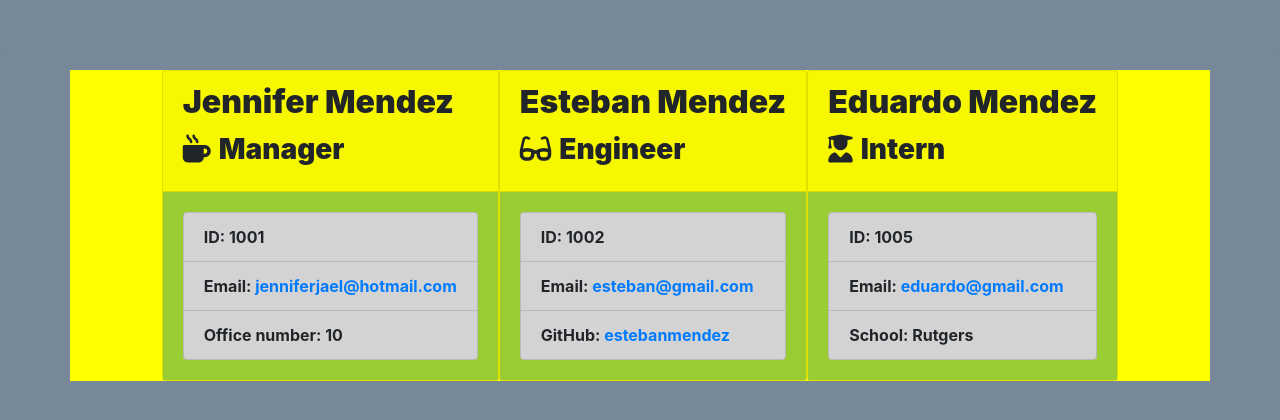
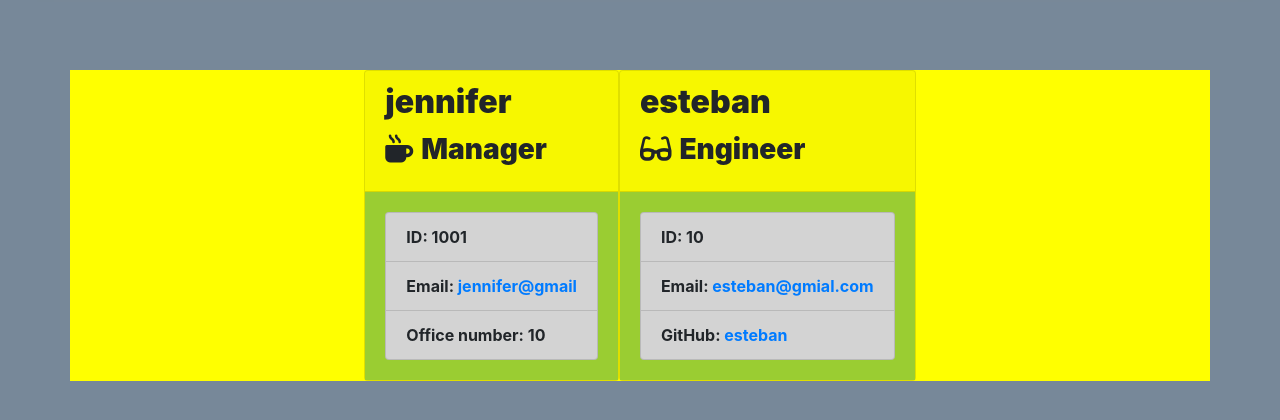
Before and after one commit to jenniferjael/Emp-Summary, a website: page Develop/output/team.html in a window 1280 px wide. Shown: the part 222-642 px from the top of the page. Drawn offline with nearby package versions, Linux system fonts and the light colour scheme.

```diff
--- a/Develop/output/team.html
+++ b/Develop/output/team.html
@@ -25,40 +25,27 @@
             <div class="team-area col-12 d-flex justify-content-center" style="background-color: yellow;">
                 <div class="card employee-card">
     <div class="card-header">
-        <h2 class="card-title">Jennifer Mendez</h2>
+        <h2 class="card-title">jennifer</h2>
         <h3 class="card-title"><i class="fas fa-mug-hot mr-2"></i>Manager</h3>
     </div>
     <div class="card-body">
         <ul class="list-group">
             <li class="list-group-item">ID: 1001</li>
-            <li class="list-group-item">Email: <a href="mailto:jenniferjael@hotmail.com">jenniferjael@hotmail.com</a></li>
+            <li class="list-group-item">Email: <a href="mailto:jennifer@gmail">jennifer@gmail</a></li>
             <li class="list-group-item">Office number: 10</li>
         </ul>
     </div>
 </div>
 <div class="card employee-card">
     <div class="card-header">
-        <h2 class="card-title">Esteban Mendez</h2>
+        <h2 class="card-title">esteban</h2>
         <h3 class="card-title"><i class="fas fa-glasses mr-2"></i>Engineer</h3>
     </div>
     <div class="card-body">
         <ul class="list-group">
-            <li class="list-group-item">ID: 1002</li>
-            <li class="list-group-item">Email: <a href="mailto:esteban@gmail.com">esteban@gmail.com</a></li>
-            <li class="list-group-item">GitHub: <a href="https://github.com/estebanmendez" target="_blank" rel="noopener noreferrer">estebanmendez</a></li>
-        </ul>
-    </div>
-</div>
-<div class="card employee-card">
-    <div class="card-header">
-        <h2 class="card-title">Eduardo Mendez</h2>
-        <h3 class="card-title"><i class="fas fa-user-graduate mr-2"></i>Intern</h3>
-    </div>
-    <div class="card-body">
-        <ul class="list-group">
-            <li class="list-group-item">ID: 1005</li>
-            <li class="list-group-item">Email: <a href="mailto:eduardo@gmail.com">eduardo@gmail.com</a></li>
-            <li class="list-group-item">School: Rutgers</li>
+            <li class="list-group-item">ID: 10</li>
+            <li class="list-group-item">Email: <a href="mailto:esteban@gmial.com">esteban@gmial.com</a></li>
+            <li class="list-group-item">GitHub: <a href="https://github.com/esteban" target="_blank" rel="noopener noreferrer">esteban</a></li>
         </ul>
     </div>
 </div>
```
